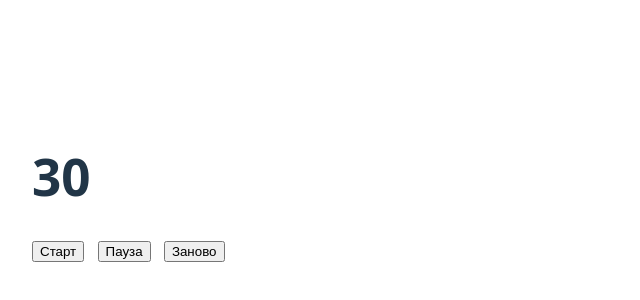
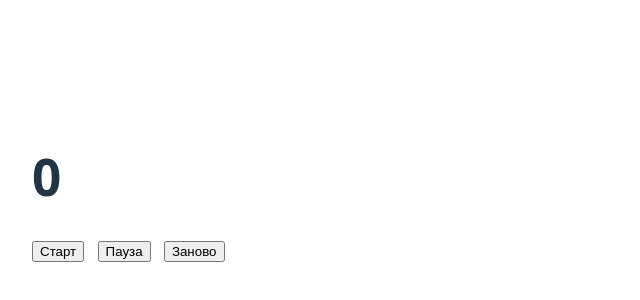
Before and after one commit to mcsodn/CFC, a React (Vite) app: page / in a window 1280 px wide. Shown: the part 212-512 px from the top of the page, without its empty margins (0-640 px from the left). Built offline with nearby package versions, Linux system fonts and the light colour scheme.

Commit message:
add timer logic

```diff
--- a/src/components/PauseableTimer/PauseableTimer.jsx
+++ b/src/components/PauseableTimer/PauseableTimer.jsx
@@ -2,17 +2,38 @@ import { useState, useEffect } from 'react';
 import styles from './PauseableTimer.module.css';
 
 const PauseableTimer = () => {
+  const initSeconds = 0;
+  const [seconds,setSeconds] = useState(initSeconds);
+  const [isStopped,setIsStopped] = useState(true);
 
-  const [seconds,setSeconds] = useState(30);
+  const startTimer = () => {
+    setIsStopped(false);
+  }
+
+  const pauseTimer = () => {
+    setIsStopped(true);
+  }
+
+  const restartTimer = () => {
+    setIsStopped(true);
+    setSeconds(initSeconds);
+  }
+
   useEffect(() => {
+    while (!isStopped) {
+      const interval = setInterval(() => {
+        setSeconds(prevSeconds => prevSeconds + 1)
+      }, 1000);
 
-  }, [seconds]);
+      return () => clearInterval(interval);
+    }
+  }, [isStopped, seconds]);
 
   return <div>
       <h1>{seconds}</h1>
-      <input type="button" value="Старт" />
-      <input type="button" value="Пауза" />
-      <input type="button" value="Заново" />
+      <input type="button" value="Старт" onClick={startTimer} />
+      <input type="button" value="Пауза" onClick={pauseTimer}/>
+      <input type="button" value="Заново" onClick={restartTimer}/>
     </div>
 }
 
```
